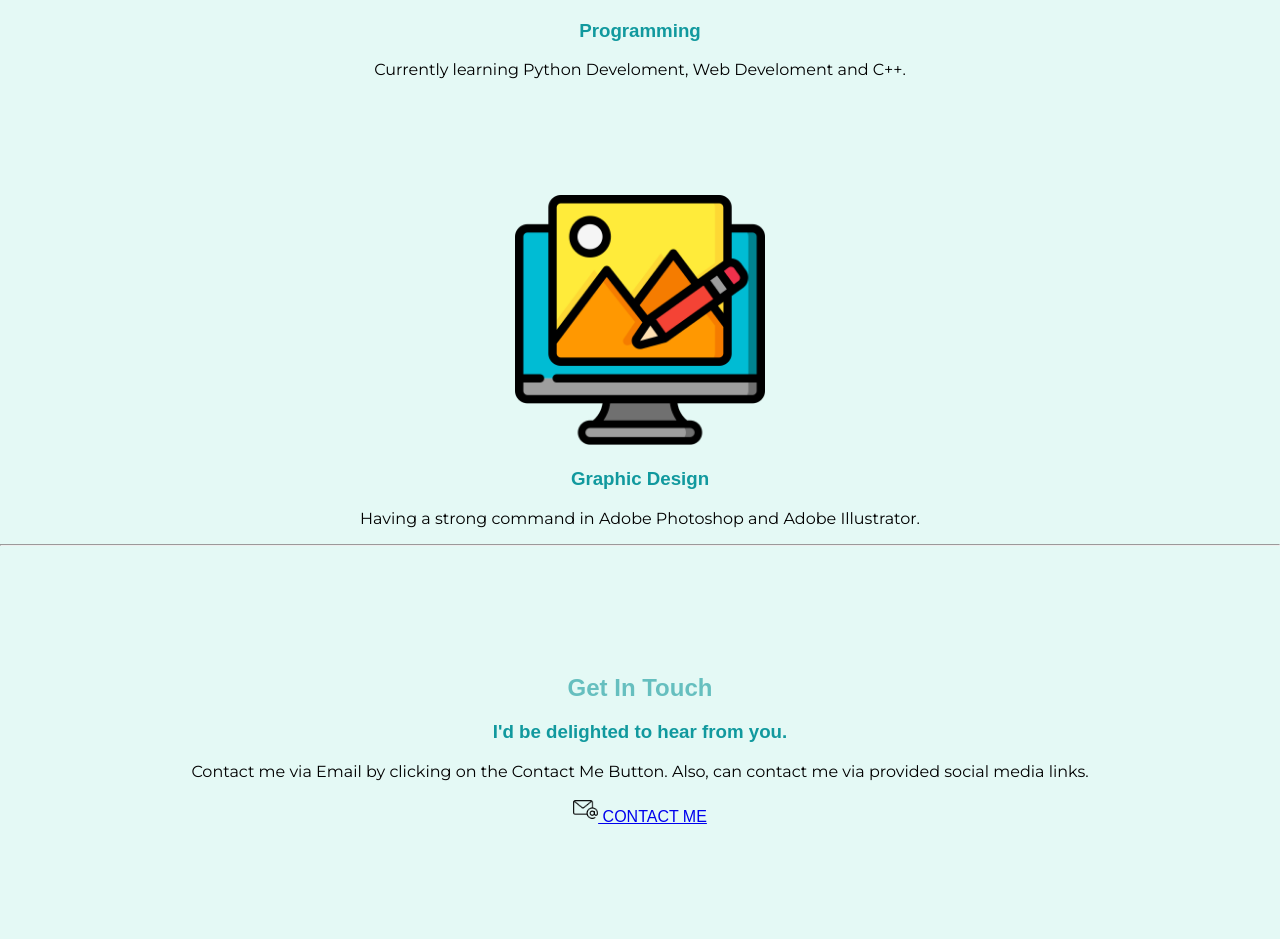
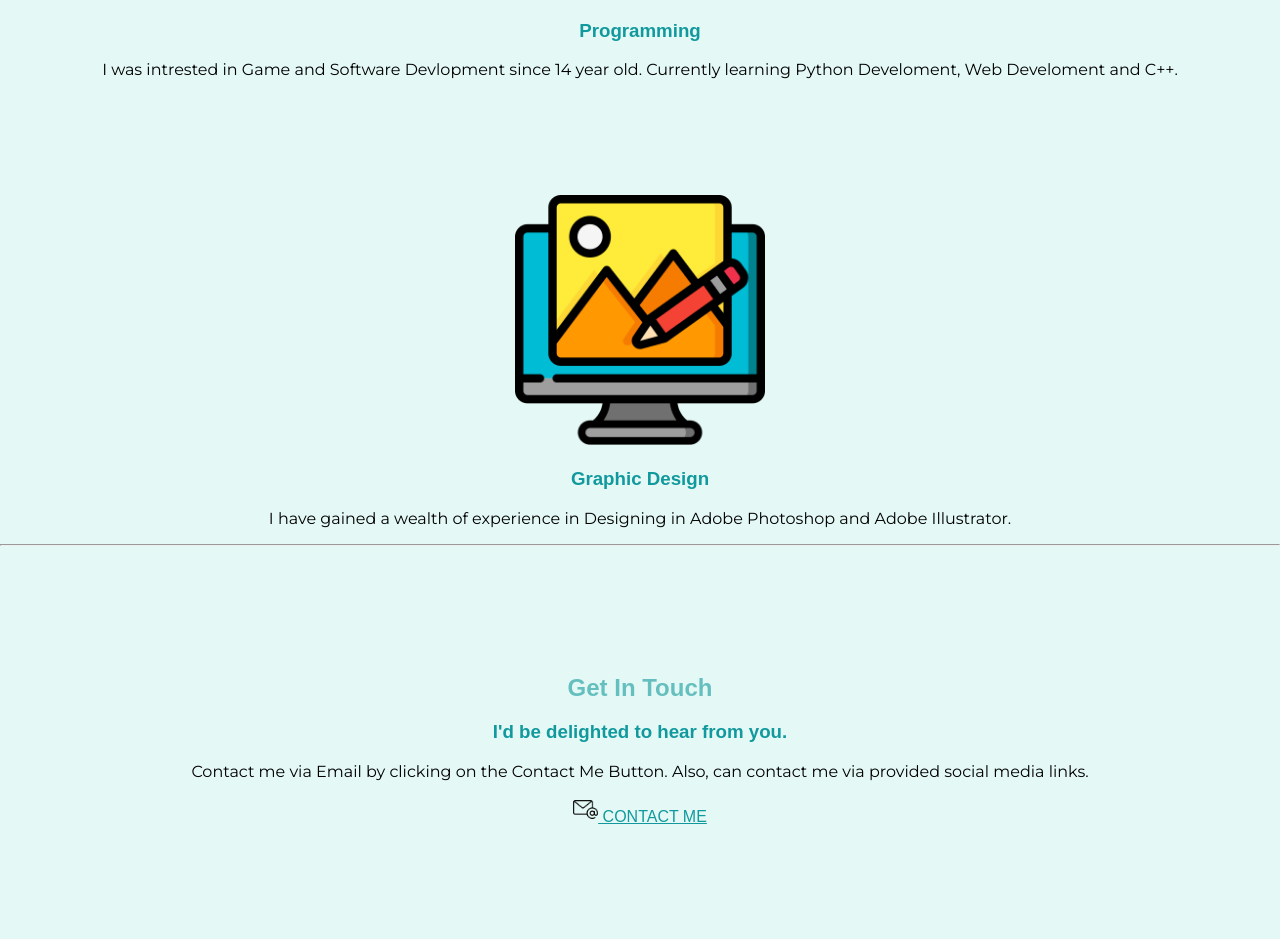
Before and after one commit to AnimezKishan/cv_v2, a plain HTML site: page index.html in a window 1280 px wide. Shown: the part 1815-2754 px from the top of the page. Drawn offline with Linux system fonts and the light colour scheme.

Commit message:
Update index.html

```diff
--- a/index.html
+++ b/index.html
@@ -24,7 +24,7 @@
         <img class="pic" src="profile.png" alt="profile-img">
         <h2 class="heading">Hello.</h2>
         <p><em>Student of Bachelor of Computer Applications, <strong>BCA</strong></em></p>
-        <p>I am a Python Developer and a 5 star problem solving at HackerRank using C++.</p>
+        <p>I am a Python Developer, Graphics Designer and a 5 star problem solving at HackerRank using C++.</p>
       </div>
       <hr>
       <div class="skills">
@@ -32,12 +32,12 @@
         <div class="skill-row">
           <img class="" src="computer-modified.png" alt="comp-img">
           <h3>Programming</h3>
-          <p>Currently learning Python Develoment, Web Develoment and C++.</p>
+          <p>I was intrested in Game and Software Devlopment since 14 year old. Currently learning Python Develoment, Web Develoment and C++.</p>
         </div>
         <div class="skill-row">
           <img class="editing" src="editing.png" alt="">
           <h3>Graphic Design</h3>
-          <p>Having a strong command in Adobe Photoshop and Adobe Illustrator.</p>
+          <p>I have gained a wealth of experience in Designing in Adobe Photoshop and Adobe Illustrator.</p>
         </div>
       </div>
       <hr>
@@ -45,7 +45,7 @@
         <h2>Get In Touch</h2>
         <h3>I'd be delighted to hear from you.</h3>
         <p>Contact me via Email by clicking on the Contact Me Button. Also, can contact me via provided social media links.</p>
-        <a target="_blank" href="mailto:kishanpradhan226@gmail.com"><img class="cont-img" src="email.png" alt="email-img"> CONTACT ME</a>
+        <a class="footer-link" target="_blank" href="mailto:kishanpradhan226@gmail.com"><img class="cont-img" src="email.png" alt="email-img"> CONTACT ME</a>
       </div>
     </div>
 
```
